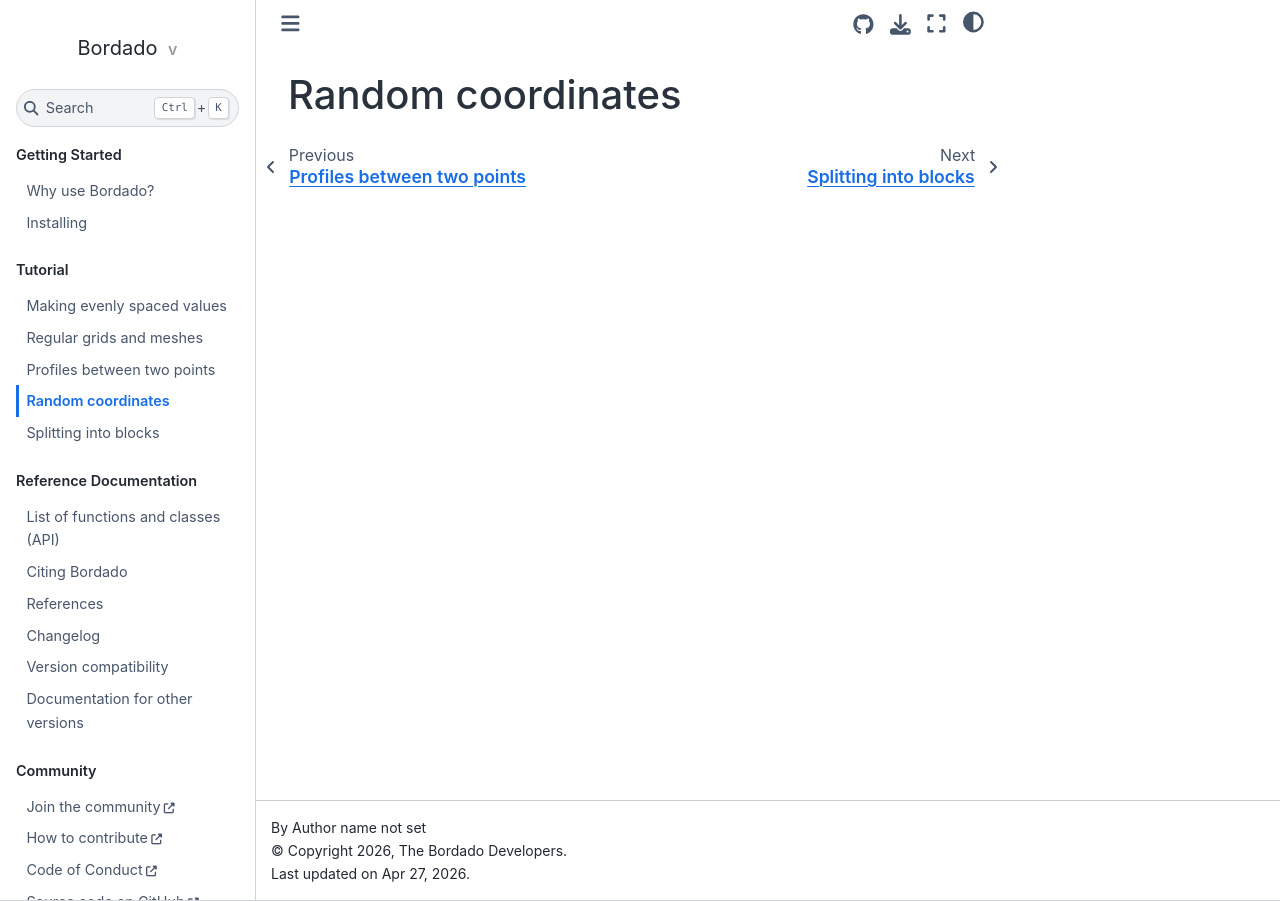
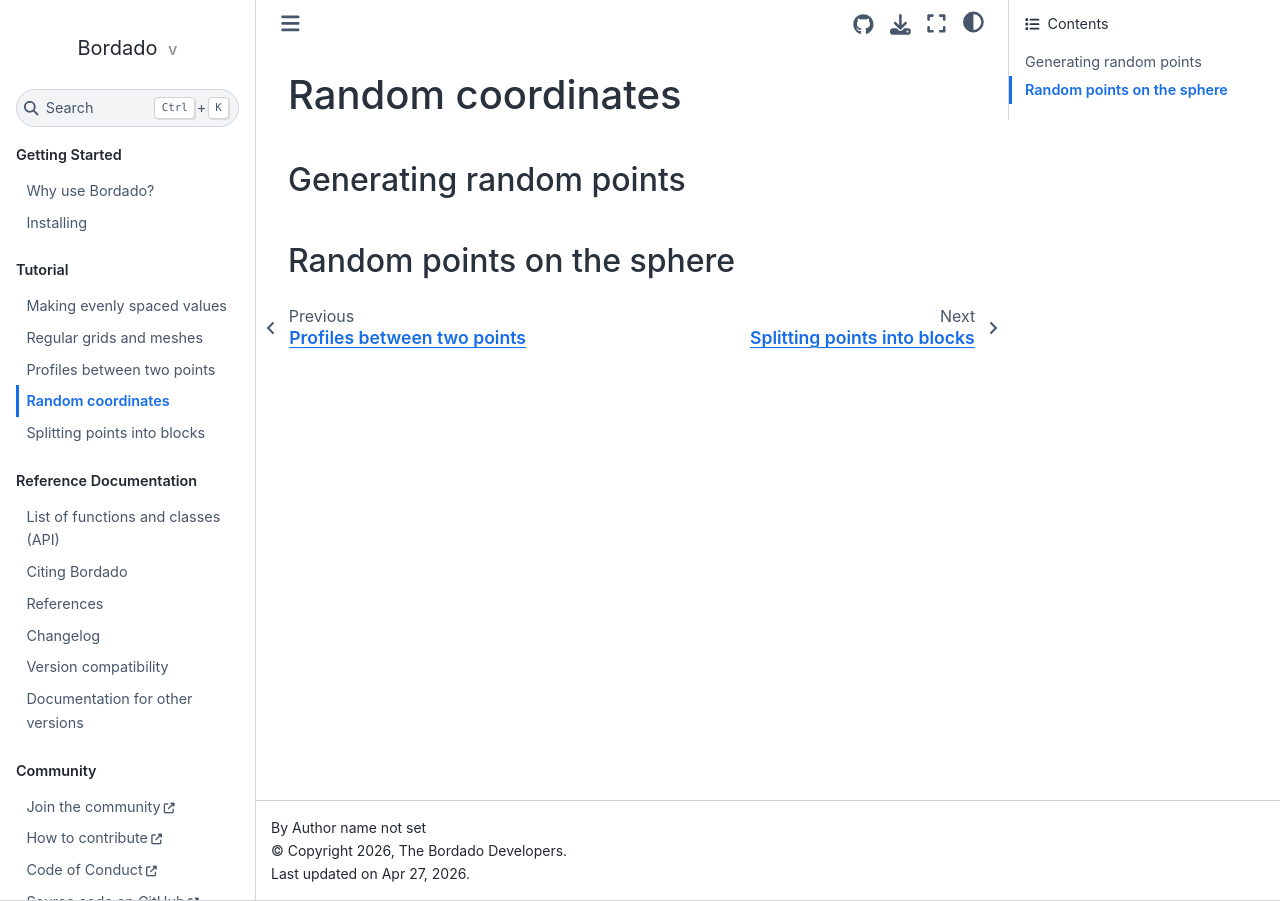
Before and after one commit to fatiando/bordado, a Sphinx documentation site: the page built from doc/tutorial/random.rst, in a window 1280 px wide. Built offline with Sphinx 7.4.7 and the Sphinx Book theme 1.1.4, drawn with Linux system fonts in a browser that asks for light colours; the version number could not be read and is left out.

Commit message:
Make sections for the last two tutorials

```diff
--- a/doc/tutorial/random.rst
+++ b/doc/tutorial/random.rst
@@ -2,3 +2,12 @@
 
 Random coordinates
 ==================
+
+
+Generating random points
+------------------------
+
+
+
+Random points on the sphere
+---------------------------
```
Also changed, not shown: doc/tutorial/split.rst (+19 -2 lines).
